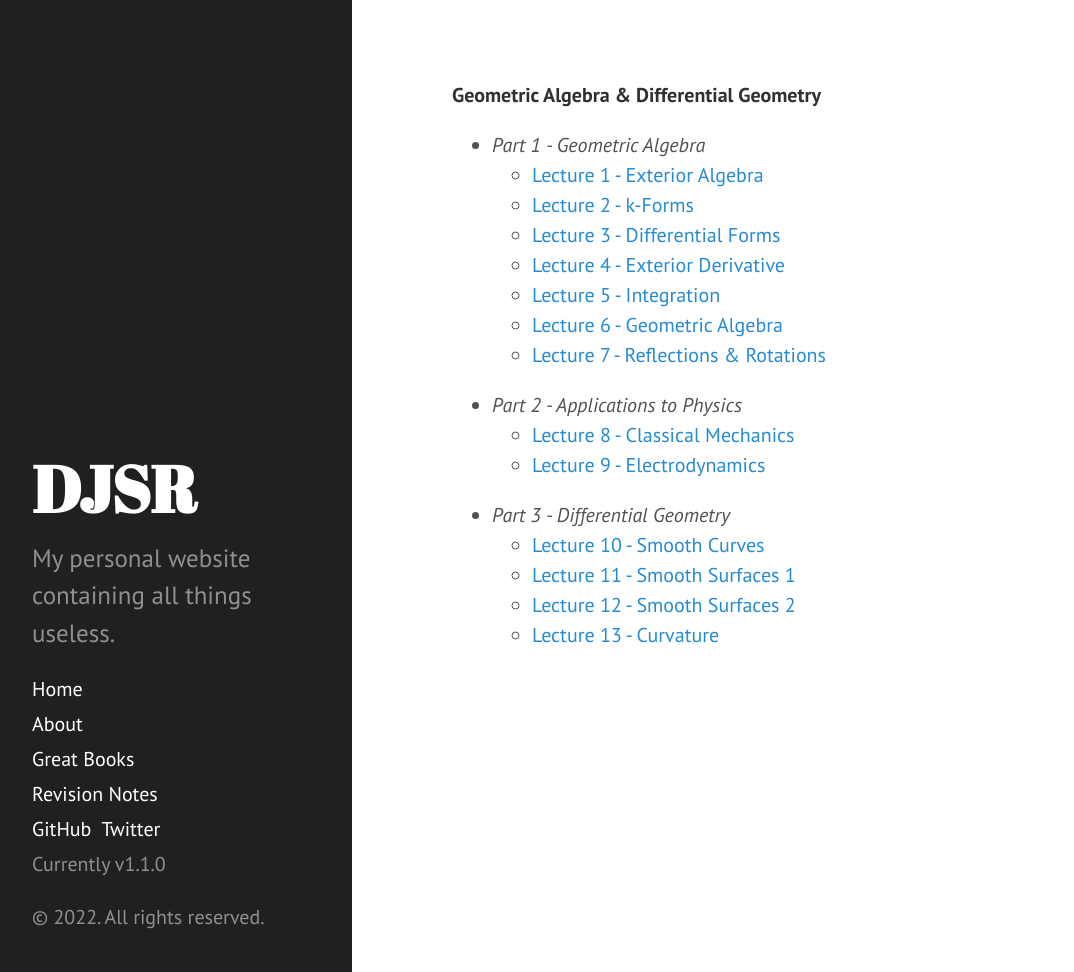
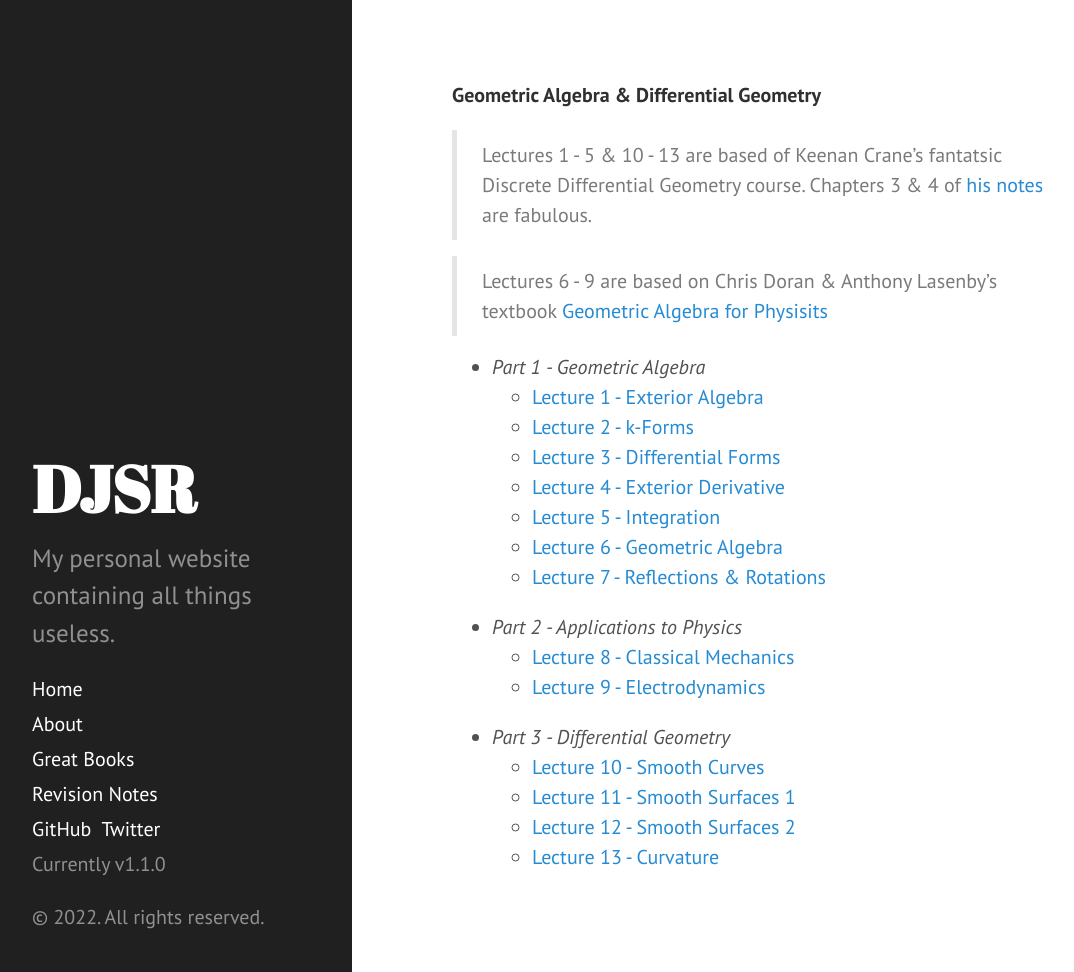
Before and after one commit to dansomrob/dansomrob.github.io, a Jekyll site: the page built from assets/Geometric_Algebra/index.md, in a window 1280 px wide and 972 px high. Shown: the whole window, without its empty margins (8-1082 px from the left). Built offline with Jekyll 4.4.1, drawn with Linux system fonts in a browser that asks for light colours.

Commit message:
textbooks

```diff
--- a/assets/Geometric_Algebra/index.md
+++ b/assets/Geometric_Algebra/index.md
@@ -4,6 +4,9 @@ title: Geometric Algebra
 ---
 
 **Geometric Algebra & Differential Geometry**
+> Lectures 1 - 5 & 10 - 13 are based of Keenan Crane's fantatsic Discrete Differential Geometry course. Chapters 3 & 4 of [his notes]({{ site.url }}/assests/Geometric_Algebra/DDG.pdf) are fabulous.
+
+> Lectures 6 - 9 are based on Chris Doran & Anthony Lasenby's textbook [Geometric Algebra for Physisits]( {{site.url}}/assets/Geometric_Algebra/GAforPhysics)
 
 - *Part 1 - Geometric Algebra*
   - [Lecture 1 - Exterior Algebra]({{ site.url }}/assets/Geometric_Algebra/Lectures/L1.pdf)
```
Also changed, not shown: 2 other files.
